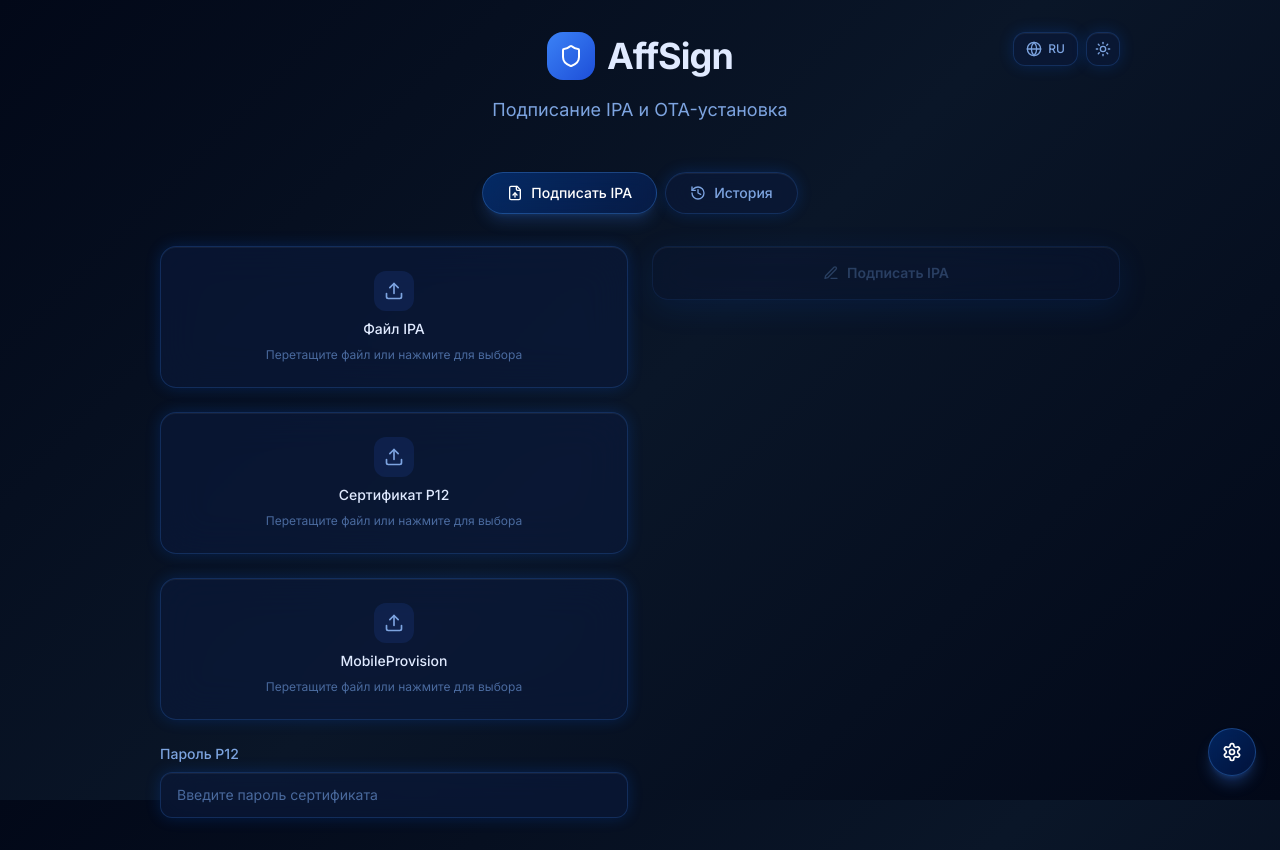
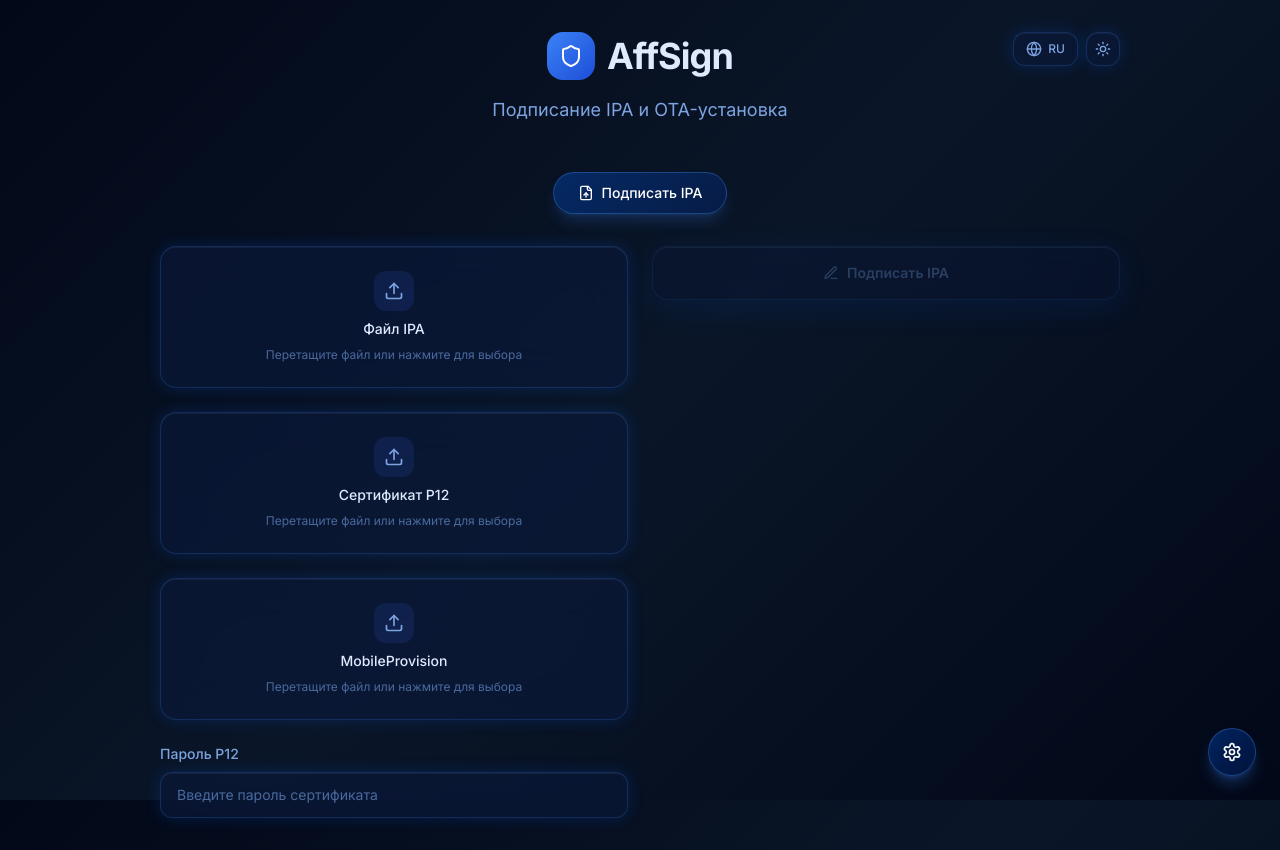
Before and after one commit to shutnik83/affsign, a React (Vite) app in the folder client/: page / in a window 1280 px wide. Built offline with nearby package versions, Linux system fonts and the light colour scheme.

Commit message:
Remove history tab, fix folder ID fallback when switching accounts

```diff
--- a/client/src/App.tsx
+++ b/client/src/App.tsx
@@ -1,18 +1,17 @@
 import { useState, useCallback } from 'react';
 import { motion, AnimatePresence } from 'framer-motion';
-import { FileUp, Shield, History, X, Globe, Sun, Moon } from 'lucide-react';
+import { FileUp, Shield, X, Globe, Sun, Moon } from 'lucide-react';
 import { FileUploadZone } from './components/FileUploadZone';
 import { AppInfoCard } from './components/AppInfoCard';
 import { CertificateInfoCard } from './components/CertificateInfoCard';
 import { SigningPanel } from './components/SigningPanel';
 import { ResultPanel } from './components/ResultPanel';
-import { HistoryPanel } from './components/HistoryPanel';
 import { AdminPanel } from './components/AdminPanel';
 import { uploadFile, signApp, saveToHistory } from './api/client';
 import { useLanguage } from './i18n/LanguageContext';
 import { useTheme } from './i18n/ThemeContext';
 
-type Tab = 'sign' | 'history';
+type Tab = 'sign';
 
 interface IPAData {
   id: string;
@@ -57,7 +56,6 @@
 export default function App() {
   const { t, locale, toggleLocale } = useLanguage();
   const { theme, toggleTheme } = useTheme();
-  const [activeTab, setActiveTab] = useState<Tab>('sign');
   const [ipaData, setIpaData] = useState<IPAData | null>(null);
   const [p12Data, setP12Data] = useState<P12Data | null>(null);
   const [provisionData, setProvisionData] = useState<ProvisionData | null>(null);
@@ -208,30 +206,14 @@
         <div className="flex justify-center gap-2 mb-8">
           <button
             onClick={() => setActiveTab('sign')}
-            className={`flex items-center gap-2 px-6 py-2.5 rounded-full text-sm font-medium transition-all duration-200 ${
-              activeTab === 'sign'
-                ? 'btn-glass shadow-lg shadow-blue-500/20'
-                : 'glass glow-border text-[var(--text-secondary)] hover:text-[var(--text-primary)]'
-            }`}
+            className="flex items-center gap-2 px-6 py-2.5 rounded-full text-sm font-medium transition-all duration-200 btn-glass shadow-lg shadow-blue-500/20"
           >
             <FileUp className="w-4 h-4" />
             {t('signIPA')}
           </button>
-          <button
-            onClick={() => setActiveTab('history')}
-            className={`flex items-center gap-2 px-6 py-2.5 rounded-full text-sm font-medium transition-all duration-200 ${
-              activeTab === 'history'
-                ? 'btn-glass shadow-lg shadow-blue-500/20'
-                : 'glass glow-border text-[var(--text-secondary)] hover:text-[var(--text-primary)]'
-            }`}
-          >
-            <History className="w-4 h-4" />
-            {t('history')}
-          </button>
         </div>
 
         <AnimatePresence mode="wait">
-          {activeTab === 'sign' ? (
           <motion.div
             key="sign"
             initial={{ opacity: 0, x: -20 }}
@@ -284,17 +266,6 @@
                 </div>
               )}
             </motion.div>
-          ) : (
-            <motion.div
-              key="history"
-              initial={{ opacity: 0, x: 20 }}
-              animate={{ opacity: 1, x: 0 }}
-              exit={{ opacity: 0, x: -20 }}
-              transition={{ duration: 0.2 }}
-            >
-              <HistoryPanel />
-            </motion.div>
-          )}
         </AnimatePresence>
       </div>
       <AdminPanel />
```
Also changed, not shown: 1 other file (tests, documents, lock files or other folders). Lines whose indentation alone changed are shown as unchanged.
